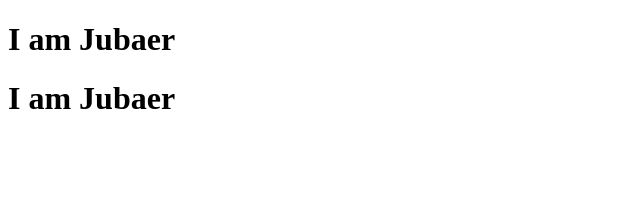
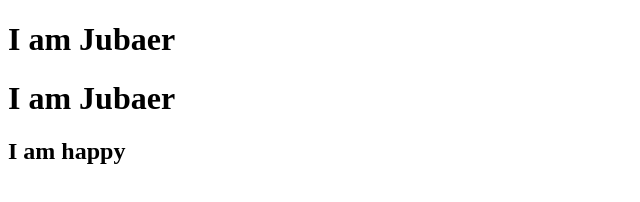
Before and after one commit to amjubaer/my-second-website, a plain HTML site: page index.html in a window 1280 px wide. Shown: the whole page, without its empty margins (0-640 px from the left). Drawn offline with Linux system fonts and the light colour scheme.

Commit message:
I amm happy

```diff
--- a/index.html
+++ b/index.html
@@ -8,5 +8,6 @@
 <body>
     <h1>I am Jubaer</h1>
     <h1>I am Jubaer</h1>
+    <h2> I am happy</h2>
 </body>
 </html>
```
